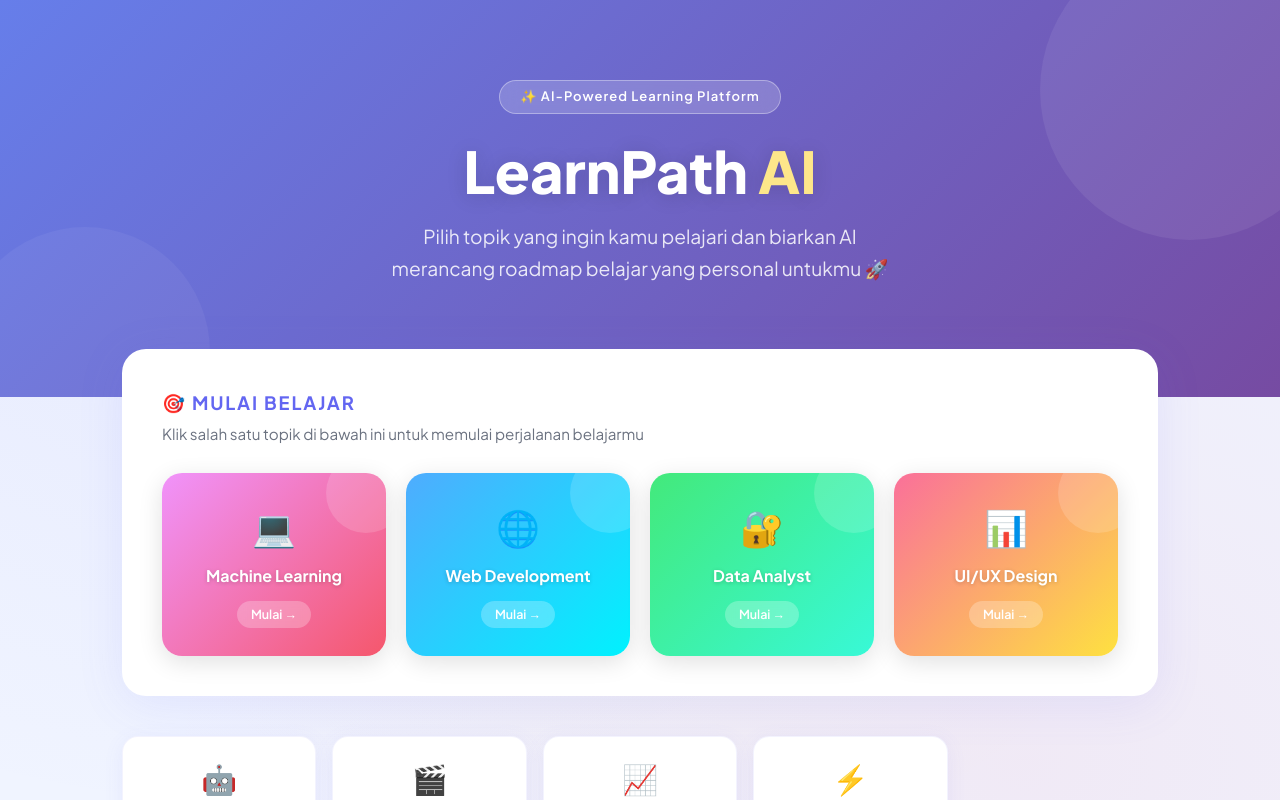
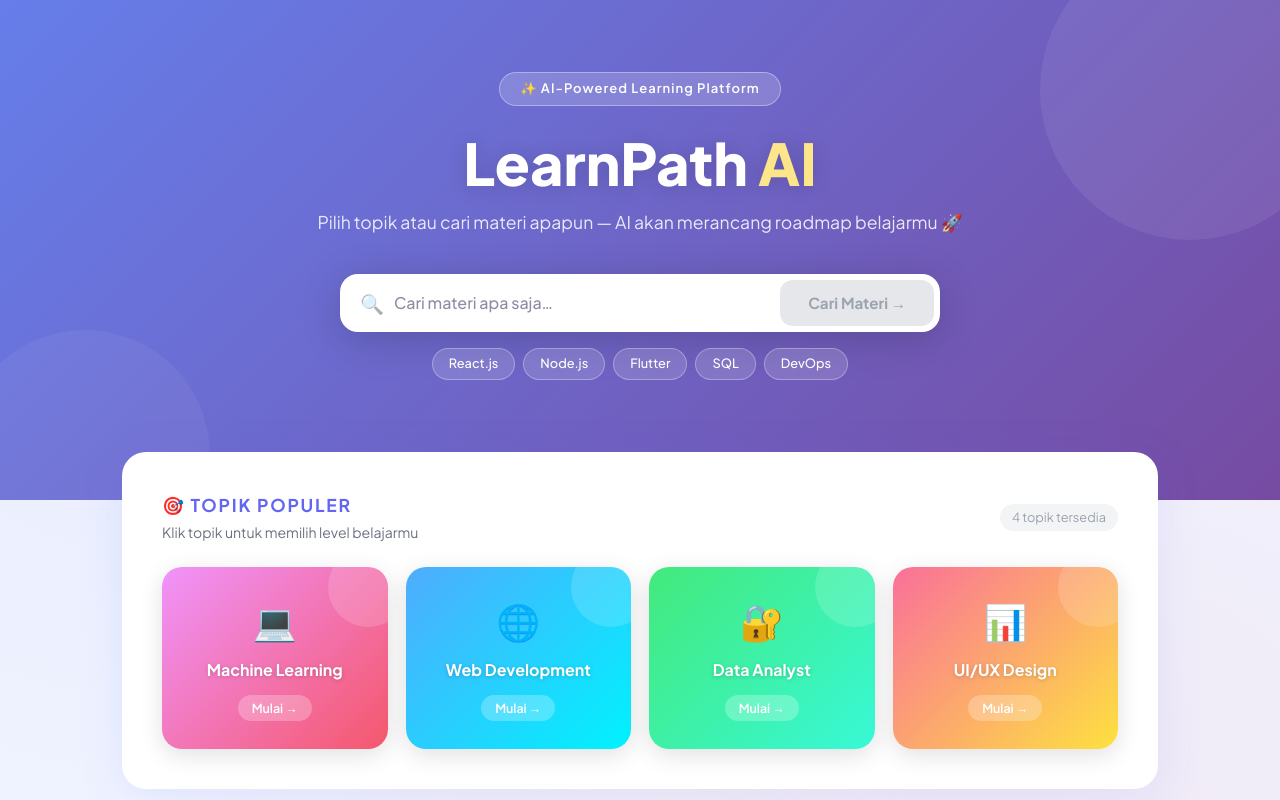
Before and after one commit to ForShidway/topik_khusus_Learnpath, a Next.js app: page / in a window 1280 px wide. Shown: the top 800 px of the page. Built offline with nearby package versions, Linux system fonts and the light colour scheme.

Commit message:
fix: colomn

```diff
--- a/src/app/page.tsx
+++ b/src/app/page.tsx
@@ -11,6 +11,10 @@ export default function HomePage() {
   const [selectedTopic, setSelectedTopic] = useState("");
   const [openModal, setOpenModal] = useState(false);
 
+  // Search bar state
+  const [searchQuery, setSearchQuery] = useState("");
+  const [searchFocused, setSearchFocused] = useState(false);
+
   const handleTopicClick = (title: string) => {
     setSelectedTopic(title);
     setOpenModal(true);
@@ -21,94 +25,150 @@ export default function HomePage() {
     router.push(`/roadmap/${slug}?level=${level}`);
   };
 
+  const handleSearch = () => {
+    const q = searchQuery.trim();
+    if (!q) return;
+    const slug = q.toLowerCase().replaceAll(" ", "-");
+    router.push(`/roadmap/${slug}?level=all`);
+  };
+
+  const handleKeyDown = (e: React.KeyboardEvent<HTMLInputElement>) => {
+    if (e.key === "Enter") handleSearch();
+  };
+
   return (
-    <main
-      style={{
-        minHeight: "100vh",
-        padding: "0",
-      }}
-    >
+    <main style={{ minHeight: "100vh", padding: "0" }}>
       {/* ── Hero Section ── */}
       <section
         style={{
           background: "linear-gradient(135deg, #667eea 0%, #764ba2 100%)",
-          padding: "80px 40px 100px",
+          padding: "72px 40px 120px",
           textAlign: "center",
           position: "relative",
           overflow: "hidden",
         }}
       >
         {/* Decorative blobs */}
-        <div
-          style={{
-            position: "absolute",
-            top: "-60px",
-            right: "-60px",
-            width: "300px",
-            height: "300px",
-            borderRadius: "50%",
-            background: "rgba(255,255,255,0.07)",
-            pointerEvents: "none",
-          }}
-        />
-        <div
-          style={{
-            position: "absolute",
-            bottom: "-80px",
-            left: "-40px",
-            width: "250px",
-            height: "250px",
-            borderRadius: "50%",
-            background: "rgba(255,255,255,0.05)",
-            pointerEvents: "none",
-          }}
-        />
+        <div style={{ position:"absolute", top:"-60px", right:"-60px", width:"300px", height:"300px", borderRadius:"50%", background:"rgba(255,255,255,0.07)", pointerEvents:"none" }} />
+        <div style={{ position:"absolute", bottom:"-80px", left:"-40px", width:"250px", height:"250px", borderRadius:"50%", background:"rgba(255,255,255,0.05)", pointerEvents:"none" }} />
 
-        <div style={{ position: "relative", zIndex: 1 }}>
+        <div style={{ position: "relative", zIndex: 1, maxWidth: "680px", margin: "0 auto" }}>
           {/* Badge */}
-          <span
-            style={{
-              display: "inline-block",
-              background: "rgba(255,255,255,0.18)",
-              border: "1px solid rgba(255,255,255,0.35)",
-              color: "#fff",
-              borderRadius: "999px",
-              padding: "6px 20px",
-              fontSize: "13px",
-              fontWeight: 600,
-              letterSpacing: "0.08em",
-              marginBottom: "24px",
-              backdropFilter: "blur(8px)",
-            }}
-          >
+          <span style={{ display:"inline-block", background:"rgba(255,255,255,0.18)", border:"1px solid rgba(255,255,255,0.35)", color:"#fff", borderRadius:"999px", padding:"6px 20px", fontSize:"13px", fontWeight:600, letterSpacing:"0.08em", marginBottom:"24px", backdropFilter:"blur(8px)" }}>
             ✨ AI-Powered Learning Platform
           </span>
 
-          <h1
+          <h1 style={{ fontSize:"clamp(2.2rem, 5vw, 3.6rem)", fontWeight:800, color:"#fff", lineHeight:1.15, marginBottom:"12px", textShadow:"0 2px 20px rgba(0,0,0,0.15)" }}>
+            LearnPath <span style={{ color:"#fde68a" }}>AI</span>
+          </h1>
+
+          <p style={{ fontSize:"clamp(0.95rem, 2vw, 1.1rem)", color:"rgba(255,255,255,0.85)", marginBottom:"36px", lineHeight:1.7 }}>
+            Pilih topik atau cari materi apapun — AI akan merancang roadmap belajarmu 🚀
+          </p>
+
+          {/* ── Search Bar ── */}
+          <div
             style={{
-              fontSize: "clamp(2.2rem, 5vw, 3.6rem)",
-              fontWeight: 800,
-              color: "#fff",
-              lineHeight: 1.15,
-              marginBottom: "16px",
-              textShadow: "0 2px 20px rgba(0,0,0,0.15)",
+              display: "flex",
+              alignItems: "center",
+              gap: "0",
+              background: "#fff",
+              borderRadius: "18px",
+              padding: "6px 6px 6px 20px",
+              boxShadow: searchFocused
+                ? "0 0 0 4px rgba(255,255,255,0.4), 0 16px 48px rgba(0,0,0,0.2)"
+                : "0 8px 40px rgba(0,0,0,0.18)",
+              transition: "box-shadow 0.25s ease",
+              maxWidth: "600px",
+              margin: "0 auto",
             }}
           >
-            LearnPath <span style={{ color: "#fde68a" }}>AI</span>
-          </h1>
+            {/* Search icon */}
+            <span style={{ fontSize:"1.2rem", marginRight:"10px", opacity:0.5 }}>🔍</span>
 
-          <p
-            style={{
-              fontSize: "clamp(1rem, 2vw, 1.2rem)",
-              color: "rgba(255,255,255,0.85)",
-              maxWidth: "520px",
-              margin: "0 auto 12px",
-              lineHeight: 1.7,
-            }}
-          >
-            Pilih topik yang ingin kamu pelajari dan biarkan AI merancang
-            roadmap belajar yang personal untukmu 🚀
-          </p>
+            <input
+              type="text"
+              value={searchQuery}
+              onChange={(e) => setSearchQuery(e.target.value)}
+              onKeyDown={handleKeyDown}
+              onFocus={() => setSearchFocused(true)}
+              onBlur={() => setSearchFocused(false)}
+              placeholder="Cari materi apa saja…"
+              style={{
+                flex: 1,
+                border: "none",
+                outline: "none",
+                fontSize: "1rem",
+                fontWeight: 500,
+                color: "#1e1b4b",
+                background: "transparent",
+                fontFamily: "inherit",
+                padding: "10px 0",
+              }}
+            />
+
+            <button
+              onClick={handleSearch}
+              disabled={!searchQuery.trim()}
+              style={{
+                background: searchQuery.trim()
+                  ? "linear-gradient(135deg, #667eea 0%, #764ba2 100%)"
+                  : "#e5e7eb",
+                color: searchQuery.trim() ? "#fff" : "#9ca3af",
+                border: "none",
+                borderRadius: "13px",
+                padding: "12px 28px",
+                fontWeight: 700,
+                fontSize: "0.95rem",
+                cursor: searchQuery.trim() ? "pointer" : "not-allowed",
+                transition: "all 0.25s ease",
+                fontFamily: "inherit",
+                whiteSpace: "nowrap",
+                transform: "scale(1)",
+              }}
+              onMouseEnter={(e) => {
+                if (!searchQuery.trim()) return;
+                (e.currentTarget as HTMLButtonElement).style.transform = "scale(1.04)";
+                (e.currentTarget as HTMLButtonElement).style.boxShadow = "0 4px 16px rgba(102,126,234,0.4)";
+              }}
+              onMouseLeave={(e) => {
+                (e.currentTarget as HTMLButtonElement).style.transform = "scale(1)";
+                (e.currentTarget as HTMLButtonElement).style.boxShadow = "none";
+              }}
+            >
+              Cari Materi →
+            </button>
+          </div>
+
+          {/* Quick suggestions */}
+          <div style={{ marginTop:"16px", display:"flex", flexWrap:"wrap", gap:"8px", justifyContent:"center" }}>
+            {["React.js", "Node.js", "Flutter", "SQL", "DevOps"].map((s) => (
+              <button
+                key={s}
+                onClick={() => {
+                  const slug = s.toLowerCase().replaceAll(".", "-").replaceAll(" ", "-");
+                  router.push(`/roadmap/${slug}?level=all`);
+                }}
+                style={{
+                  background: "rgba(255,255,255,0.15)",
+                  border: "1px solid rgba(255,255,255,0.3)",
+                  color: "#fff",
+                  borderRadius: "999px",
+                  padding: "5px 16px",
+                  fontSize: "0.8rem",
+                  fontWeight: 500,
+                  cursor: "pointer",
+                  backdropFilter: "blur(4px)",
+                  transition: "background 0.2s",
+                  fontFamily: "inherit",
+                }}
+                onMouseEnter={(e) => ((e.currentTarget as HTMLButtonElement).style.background = "rgba(255,255,255,0.28)")}
+                onMouseLeave={(e) => ((e.currentTarget as HTMLButtonElement).style.background = "rgba(255,255,255,0.15)")}
+              >
+                {s}
+              </button>
+            ))}
+          </div>
         </div>
       </section>
 
@@ -128,30 +188,28 @@ export default function HomePage() {
             borderRadius: "24px",
             padding: "40px",
             boxShadow: "0 8px 48px rgba(99,102,241,0.1)",
-            marginBottom: "40px",
+            marginBottom: "28px",
           }}
         >
-          <h2
-            style={{
-              fontSize: "1.15rem",
-              fontWeight: 700,
-              color: "#6366f1",
-              textTransform: "uppercase",
-              letterSpacing: "0.1em",
-              marginBottom: "6px",
-            }}
-          >
-            🎯 Mulai Belajar
-          </h2>
-          <p style={{ color: "#6b7280", marginBottom: "28px", fontSize: "0.95rem" }}>
-            Klik salah satu topik di bawah ini untuk memulai perjalanan belajarmu
-          </p>
+          <div style={{ display:"flex", alignItems:"center", justifyContent:"space-between", flexWrap:"wrap", gap:"8px", marginBottom:"24px" }}>
+            <div>
+              <h2 style={{ fontSize:"1.1rem", fontWeight:700, color:"#6366f1", textTransform:"uppercase", letterSpacing:"0.1em", marginBottom:"4px" }}>
+                🎯 Topik Populer
+              </h2>
+              <p style={{ color:"#6b7280", fontSize:"0.88rem" }}>
+                Klik topik untuk memilih level belajarmu
+              </p>
+            </div>
+            <span style={{ fontSize:"0.8rem", color:"#9ca3af", background:"#f3f4f6", padding:"4px 12px", borderRadius:"999px" }}>
+              {topics.length} topik tersedia
+            </span>
+          </div>
 
           <div
             style={{
               display: "grid",
-              gridTemplateColumns: "repeat(auto-fill, minmax(200px, 1fr))",
-              gap: "20px",
+              gridTemplateColumns: "repeat(auto-fill, minmax(190px, 1fr))",
+              gap: "18px",
             }}
           >
             {topics.map((topic, i) => (
@@ -165,11 +223,12 @@ export default function HomePage() {
           </div>
         </div>
 
-        {/* ── Stats / Info Row ── */}
+        {/* ── Stats Row ── */}
         <div
           style={{
             display: "grid",
-            gridTemplateColumns: "repeat(auto-fill, minmax(180px, 1fr))",
+            justifyContent: "center",
+            gridTemplateColumns: "repeat(auto-fit, minmax(180px, 1fr))",
             gap: "16px",
           }}
         >
@@ -190,15 +249,9 @@ export default function HomePage() {
                 border: "1px solid rgba(99,102,241,0.08)",
               }}
             >
-              <div style={{ fontSize: "1.8rem", marginBottom: "6px" }}>
-                {stat.icon}
-              </div>
-              <div style={{ fontWeight: 700, color: "#1e1b4b", fontSize: "0.95rem" }}>
-                {stat.label}
-              </div>
-              <div style={{ color: "#9ca3af", fontSize: "0.8rem", marginTop: "2px" }}>
-                {stat.desc}
-              </div>
+              <div style={{ fontSize: "1.8rem", marginBottom: "6px" }}>{stat.icon}</div>
+              <div style={{ fontWeight: 700, color: "#1e1b4b", fontSize: "0.95rem" }}>{stat.label}</div>
+              <div style={{ color: "#9ca3af", fontSize: "0.8rem", marginTop: "2px" }}>{stat.desc}</div>
             </div>
           ))}
         </div>
```
Also changed, not shown: src/app/roadmap/[topic]/page.tsx (+48 -93 lines).
